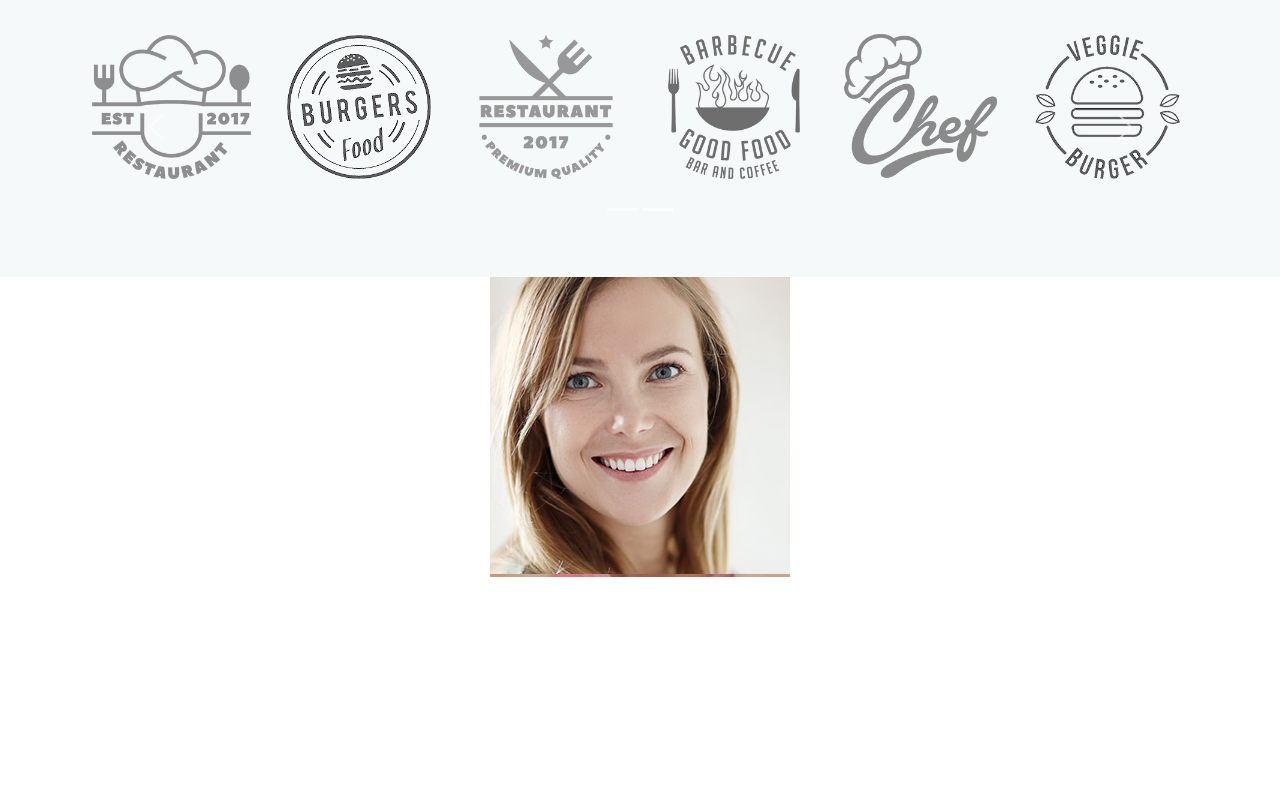
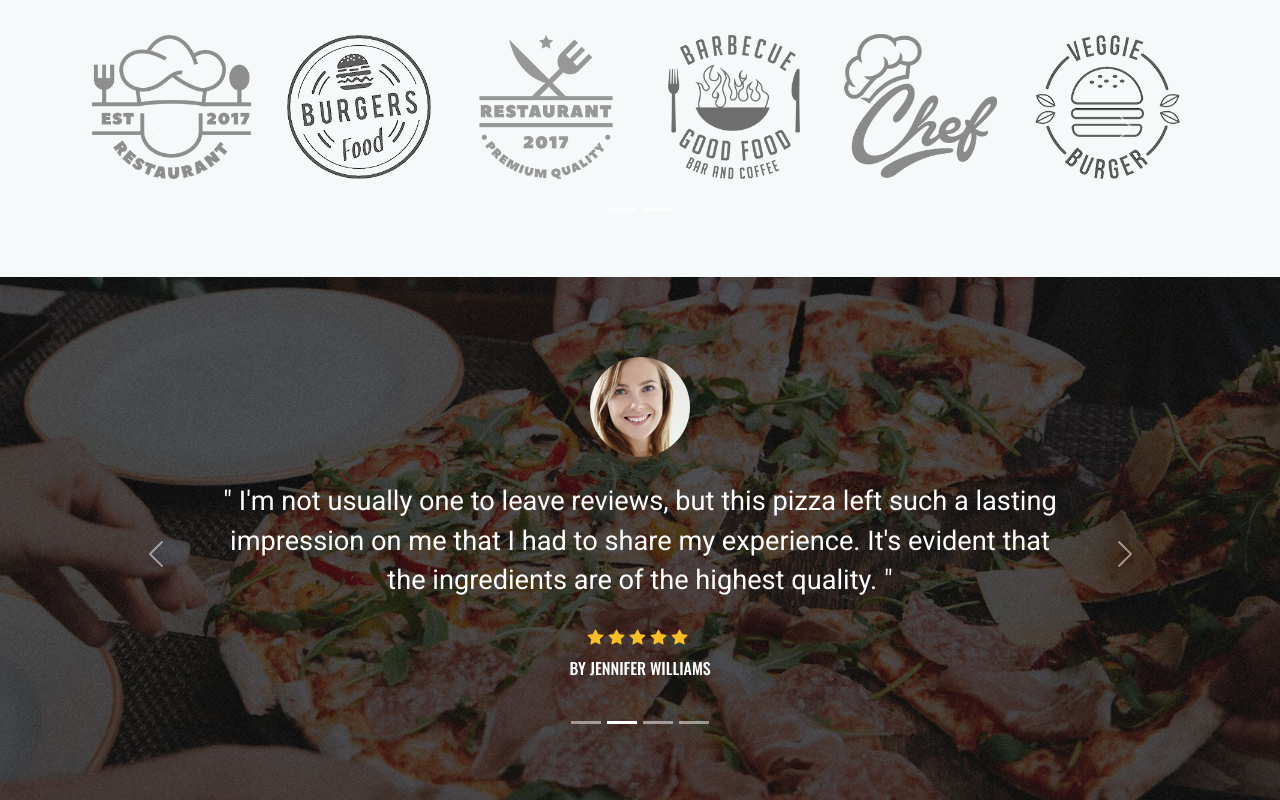
Before and after one commit to Raajesh3108/React-FoodDelivery-App, a React (Create React App) app: page / in a window 1280 px wide. Shown: the part 5690-6490 px from the top of the page. Before the commit the page ends 6437 px from the top, so only its background shows below. Built offline with nearby package versions, Linux system fonts and the light colour scheme.

Commit message:
React food testimonial css implementation

```diff
--- a/src/styles/HomeStyle.css
+++ b/src/styles/HomeStyle.css
@@ -266,6 +266,37 @@
   left: unset;
 }
 
+/* Home Blog 7.0 */
+.blog_section {
+  padding: 80px 0 50px;
+  background: url("../assets/blog/reviews.jpg") no-repeat center center;
+  background-size: cover;
+  background-attachment: fixed;
+  overflow: hidden;
+}
+.blog_section .user_img img {
+  width: 100px;
+  height: 100px;
+  object-fit: cover;
+  border-radius: 100%;
+  margin-bottom: 25px;
+}
+.blog_section .carousel.slide .carousel-inner .carousel-caption p {
+  font-size: 1.7rem;
+  line-height: 1.45;
+  font-weight: 400;
+  padding: 0 12%;
+  margin-bottom: 25px;
+}
+.blog_section .carousel.slide .carousel-inner .carousel-caption .item_rating i {
+  color: var(--yellow);
+  margin-right: 5px;
+}
+.blog_section .carousel.slide .carousel-inner .carousel-caption h5 {
+  font-size: 1rem;
+  margin-bottom: 2rem;
+}
+
 /* Media Query Mobiles */
 
 @media (max-width: 1200px) {
@@ -319,4 +350,9 @@
     width: 70px;
     height: auto;
   }
+
+  /* Home Blog 7.0 */
+  .blog_section .carousel.slide .carousel-inner .carousel-caption p {
+    font-size: 1rem;
+  }
 }
```
